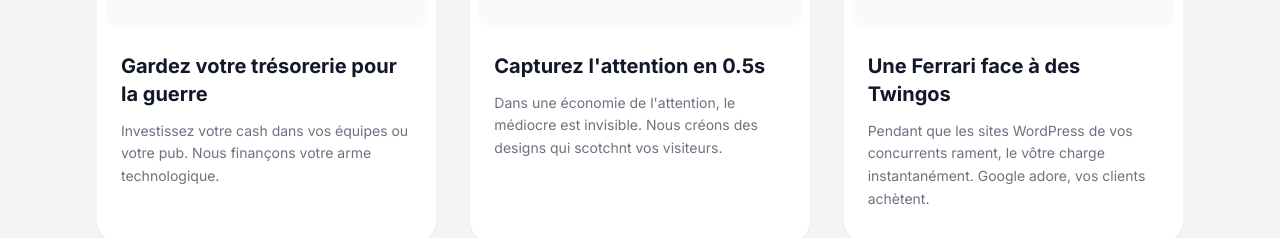
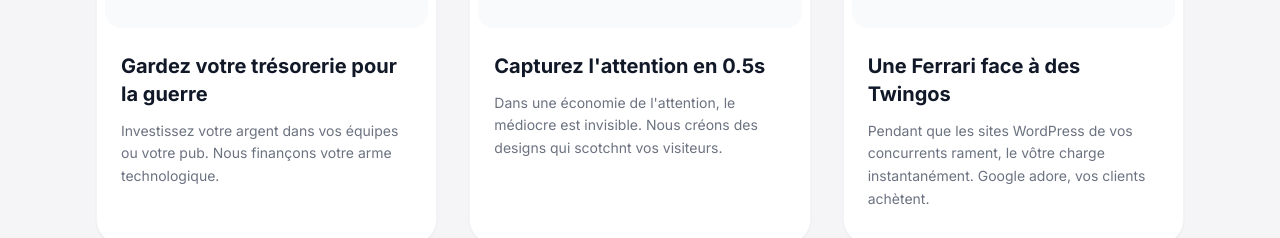
Before and after one commit to d47814658-beep/on-agency-site, a React (Vite) app: page / in a window 1280 px wide. Shown: the part 2277-2515 px from the top of the page. Built offline with nearby package versions, Linux system fonts and the light colour scheme.

Commit message:
feat(i18n): Update French translations
Corrected minor wording and phrasing in French text content to improve clarity and natural flow within the application's UI.

```diff
--- a/components/LanguageContext.tsx
+++ b/components/LanguageContext.tsx
@@ -35,7 +35,7 @@ const translations = {
       bold2: "Actifs Numériques :",
       text3: "des machines optimisées psychologiquement pour",
       bold3: "transformer un inconnu",
-      text4: "en client fidèle.",
+      text4: " en client fidèle.",
       role: "Vision & Stratégie"
     },
     benefits: {
@@ -44,7 +44,7 @@ const translations = {
       subtitle: "Collaborez avec une agence spécialisée qui propose des solutions intelligentes et accessibles.",
       card1: {
         title: "Gardez votre trésorerie pour la guerre",
-        desc: "Investissez votre cash dans vos équipes ou votre pub. Nous finançons votre arme technologique."
+        desc: "Investissez votre argent dans vos équipes ou votre pub. Nous finançons votre arme technologique."
       },
       card2: {
         title: "Capturez l'attention en 0.5s",
```
